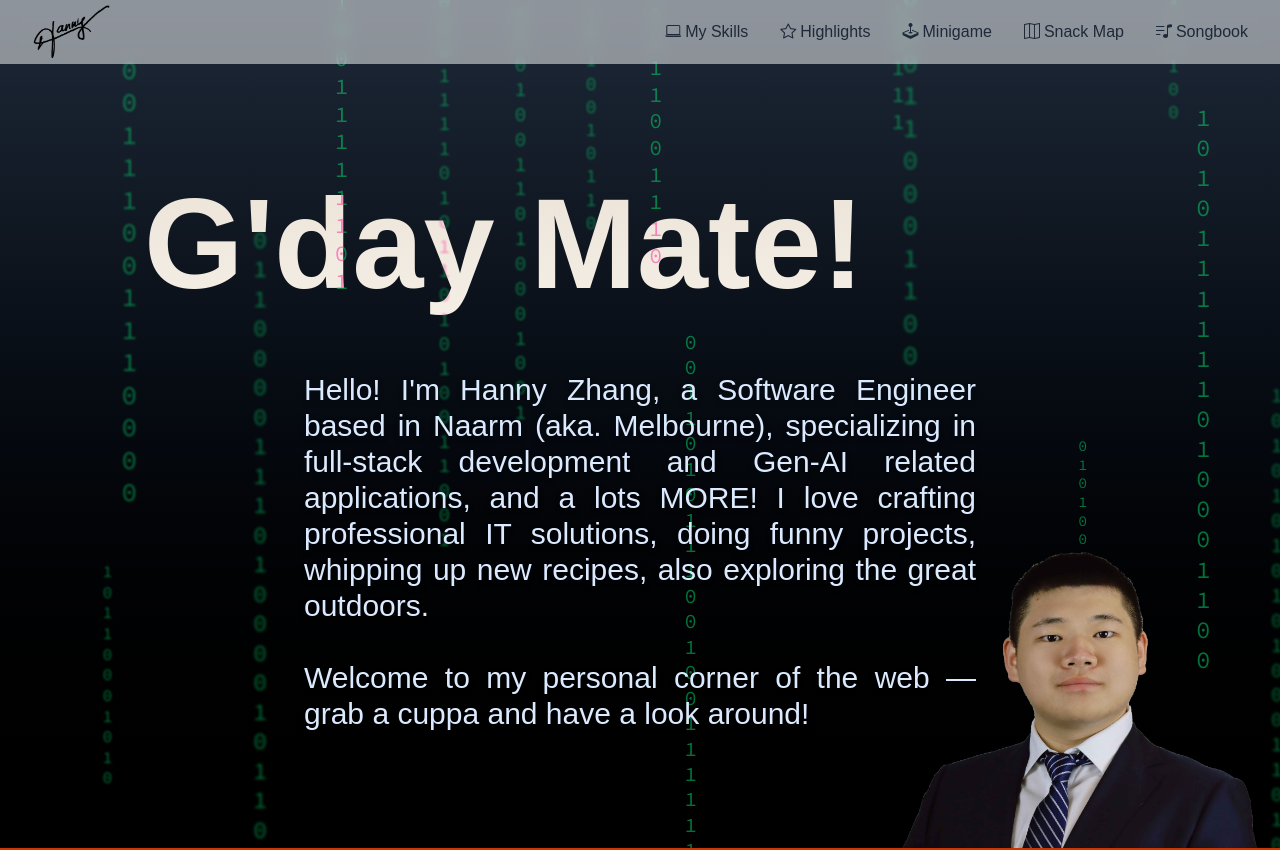
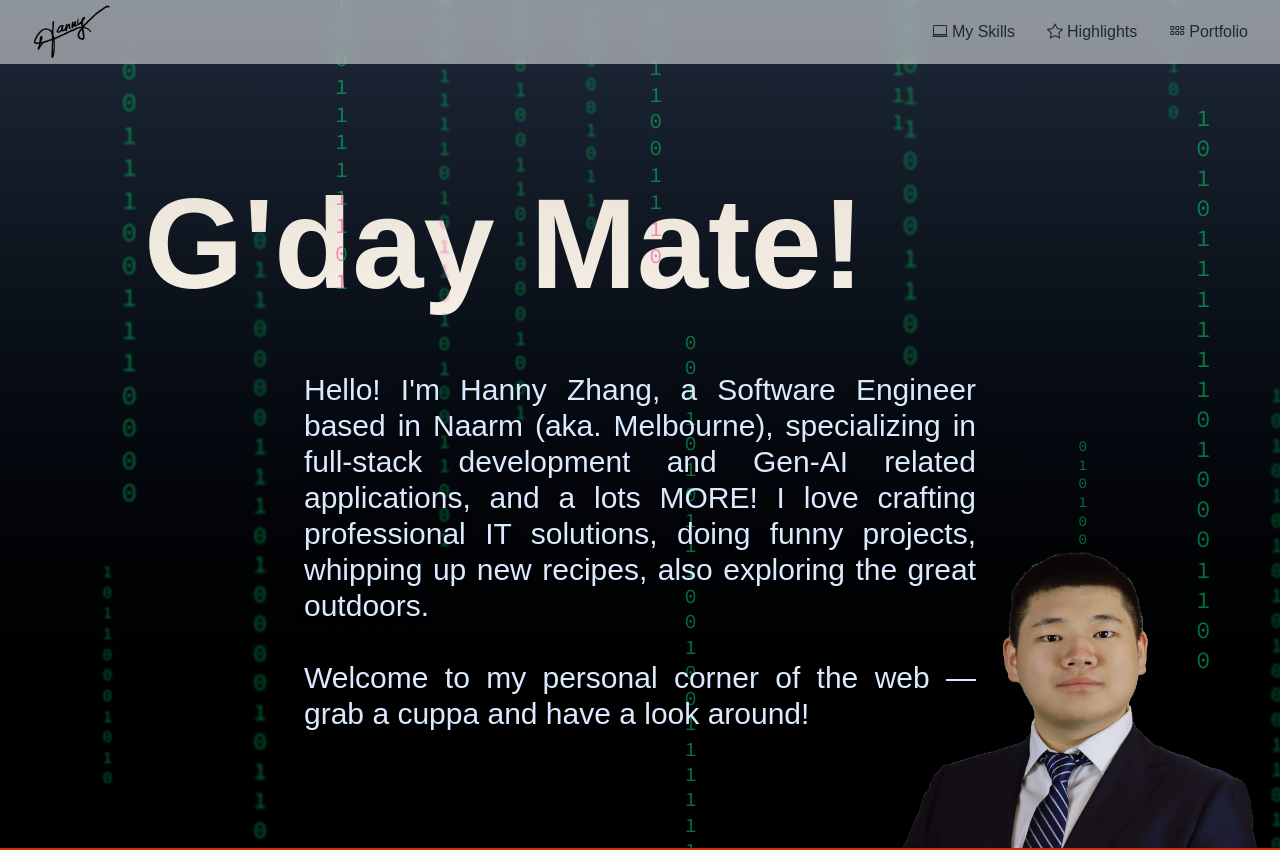
Before and after one commit to Hanny658/Website-Hanny, a Next.js app: page / in a window 1280 px wide. Shown: the top 850 px of the page. Built offline with nearby package versions, Linux system fonts and the light colour scheme.

Commit message:
Put all my project in Nav into portfolio page

```diff
--- a/src/app/portfolio/page.tsx
+++ b/src/app/portfolio/page.tsx
@@ -20,7 +20,7 @@ const projects: Project[] = [
         image: "/portfolio/hannysite.jpg",
         link: "this",
         description: "Of course, this comes first. Built by myself, for myself — a personal corner in the endless flow of modern data streams. After all, who could resist having their own space in this digital current?",
-        icon: "bi bi-ticket-perforated",
+        icon: "bi bi-postcard",
     },
     {
         title: "1Club Membership",
@@ -34,7 +34,7 @@ const projects: Project[] = [
         image: "/portfolio/snackmap.jpg",
         link: "https://snackmap.org",
         description: "My personal project, initiated as people called me 'the King of Snacks', so I want to share my information about affordable snacks around me, as well as letting people like me to share their favorite deals. Built with Next.js + Prisma + PostgreSQL (Redis in progress).",
-        icon: "bi bi-broadcast",
+        icon: "bi bi-map",
     },
     {
         title: "Coupon & Membership Management System",
@@ -48,14 +48,14 @@ const projects: Project[] = [
         image: "/portfolio/kod.jpg",
         link: "https://minigame.hanny.vip",
         description: "A beauty-contest-like survival game inspired by the King of Diamonds challenge from Alice in Borderland (今際の国のアリス) S2. With small twists and various bot player characteristics. Used original OST as BGM.",
-        icon: "bi bi-broadcast",
+        icon: "bi bi-joystick",
     },
     {
         title: "CG Songbook - Lyrics and Chords",
         image: "/portfolio/cgsb.jpg",
         link: "https://cgsongbook.org",
         description: "Songbook website for the caregroup. If you also wish to join the church family and sing with us, reach out to us at Melbounre uni every week on Sabbath! Built with Next.js + LowDB.",
-        icon: "bi bi-broadcast",
+        icon: "bi bi-music-note-list",
     },
 ];
 
@@ -132,7 +132,7 @@ export default function PersonalPortfolioPage() {
                                 : (
                                     project.link == "private" ?
                                         <p className="mt-4 inline-block !text-sky-600 !text-right font-medium self-end">
-                                            This is an internal/private system
+                                            This is an internal / private system
                                         </p>
                                         :
                                         <Link
@@ -140,7 +140,7 @@ export default function PersonalPortfolioPage() {
                                             target="_blank"
                                             className="mt-4 inline-block !text-sky-500 hover:text-sky-600 !text-right font-medium hover:underline self-end"
                                         >
-                                            Visit Project →
+                                            Visit Page →
                                         </Link>
                                 )}
                         </div>
--- a/src/components/navbar.tsx
+++ b/src/components/navbar.tsx
@@ -41,22 +41,10 @@ const Navbar: FC = () => {
                                 Highlights
                             </div>
                         </Link>
-                        <Link href="https://minigame.hanny.vip" target='_blank' title="My little game inspired by AiB series.">
+                        <Link href="/portfolio" title="My markable timespots">
                             <div className="flex items-center text-gray-800 hover:text-gray-600 transition">
-                                <i className="bi bi-joystick me-1" aria-hidden="true" />
-                                Minigame
-                            </div>
-                        </Link>
-                        <Link href="https://snackmap.org" target='_blank' title="In the name of 'King of Snacks'!">
-                            <div className="flex items-center text-gray-800 hover:text-gray-600 transition">
-                                <i className="bi bi-map me-1" aria-hidden="true" />
-                                Snack Map
-                            </div>
-                        </Link>
-                        <Link href="https://www.cgsongbook.org/" target='_blank' title="Come join the church family and sing together~">
-                            <div className="flex items-center text-gray-800 hover:text-gray-600 transition">
-                                <i className="bi bi-music-note-list me-1" aria-hidden="true" />
-                                Songbook
+                                <i className="bi bi-grid-3x2-gap me-1" aria-hidden="true" />
+                                Portfolio
                             </div>
                         </Link>
                     </div>
```
